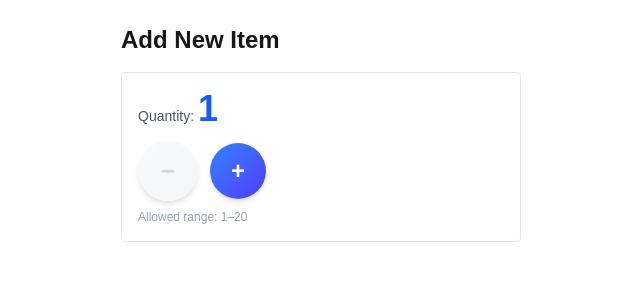
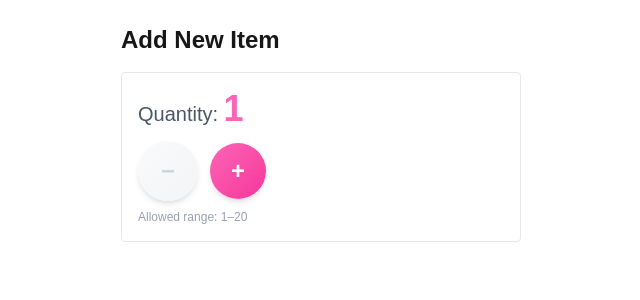
Before and after one commit to Xujun-Wang/cprg306-assignments, a Next.js app: page /week-4 in a window 1280 px wide. Shown: the top 300 px of the page, without its empty margins (319-959 px from the left). Built offline with nearby package versions, Linux system fonts and the light colour scheme.

Commit message:
updated button styles

```diff
--- a/app/week-4/new-item.js
+++ b/app/week-4/new-item.js
@@ -20,10 +20,11 @@ export default function NewItem() {
     return (
       <section className="rounded border border-gray-200 p-4 bg-white">
         <p className="mb-3">
-            <span className="text-sm text-gray-600">Quantity: </span>
-            <span className="text-4xl font-bold text-blue-600">{quantity}</span>
+            <span className="text-xl text-gray-600">Quantity: </span>
+            <span className="text-4xl font-bold text-pink-400">{quantity}</span>
         </p>
         <div className="flex items-center gap-3">
+            {/* new css style */}
             {/* <button className="rounded px-4 py-2 bg-gray-200 hover:bg-gray-300 disabled:bg-gray-100 disabled:text-gray-400" aria-label="Decrease quantity" disabled={quantity === 1} onClick={decrement}>-</button> */}
             <button
             className="w-15 h-15 rounded-full bg-gradient-to-br from-gray-100 to-gray-200 hover:from-gray-200 hover:to-gray-300 disabled:from-gray-50 disabled:to-gray-100 disabled:text-gray-300 disabled:cursor-not-allowed text-gray-700 font-bold text-2xl shadow-md hover:shadow-lg transition-all duration-200 active:scale-95"
@@ -35,7 +36,7 @@ export default function NewItem() {
           </button>
             {/* <button className="rounded px-4 py-2 bg-blue-500 hover:bg-blue-600 text-white disabled:bg-blue-200" aria-label="Increase quantity" disabled={quantity === 20} onClick={increment}>+</button> */}
             <button
-            className="w-14 h-14 rounded-full bg-gradient-to-br from-blue-500 to-indigo-600 hover:from-blue-600 hover:to-indigo-700 disabled:from-blue-200 disabled:to-indigo-300 disabled:cursor-not-allowed text-white font-bold text-2xl shadow-md hover:shadow-lg transition-all duration-200 active:scale-95"
+            className="w-14 h-14 rounded-full bg-gradient-to-br from-pink-400 to-pink-500 hover:from-pink-500 hover:to-pink-600 disabled:from-pink-50 disabled:to-pink-300 disabled:cursor-not-allowed text-white font-bold text-2xl shadow-md hover:shadow-lg transition-all duration-200 active:scale-95"
             aria-label="Increase quantity"
             disabled={quantity === 20}
             onClick={increment}
```
